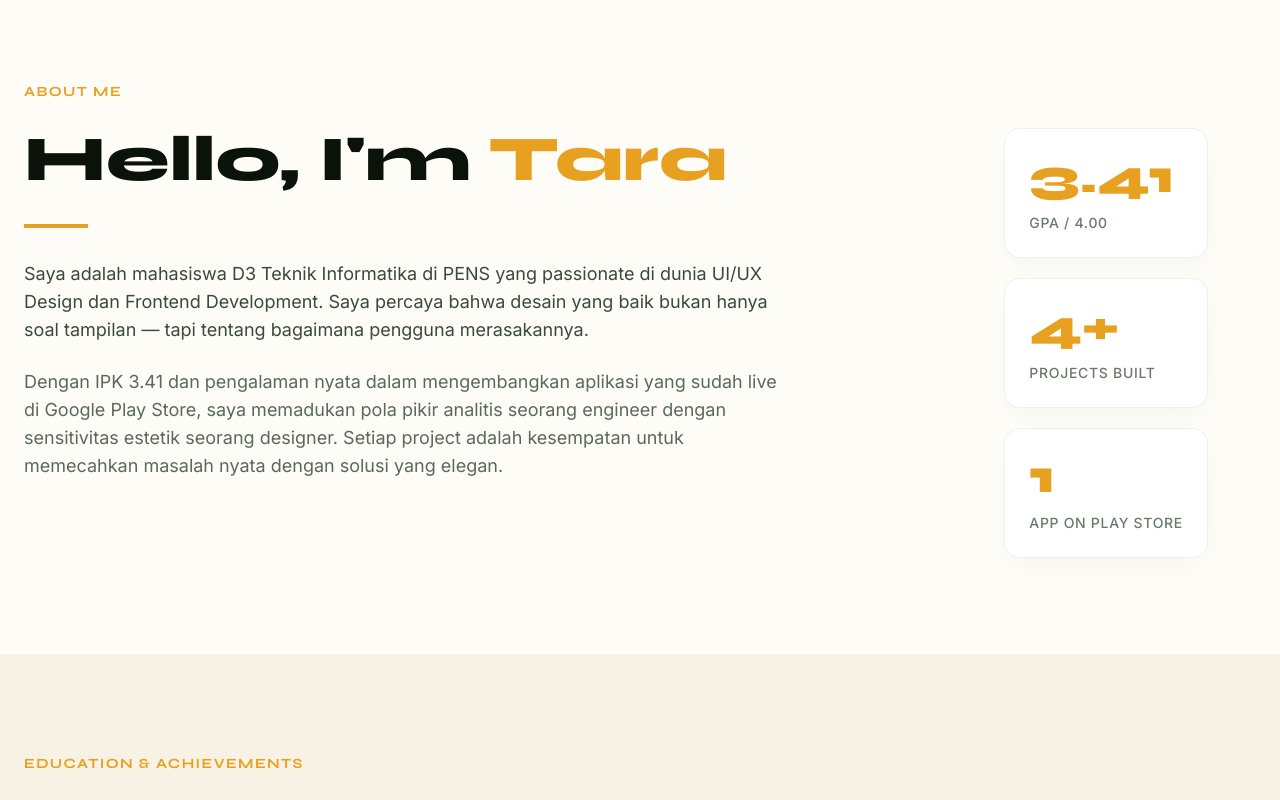
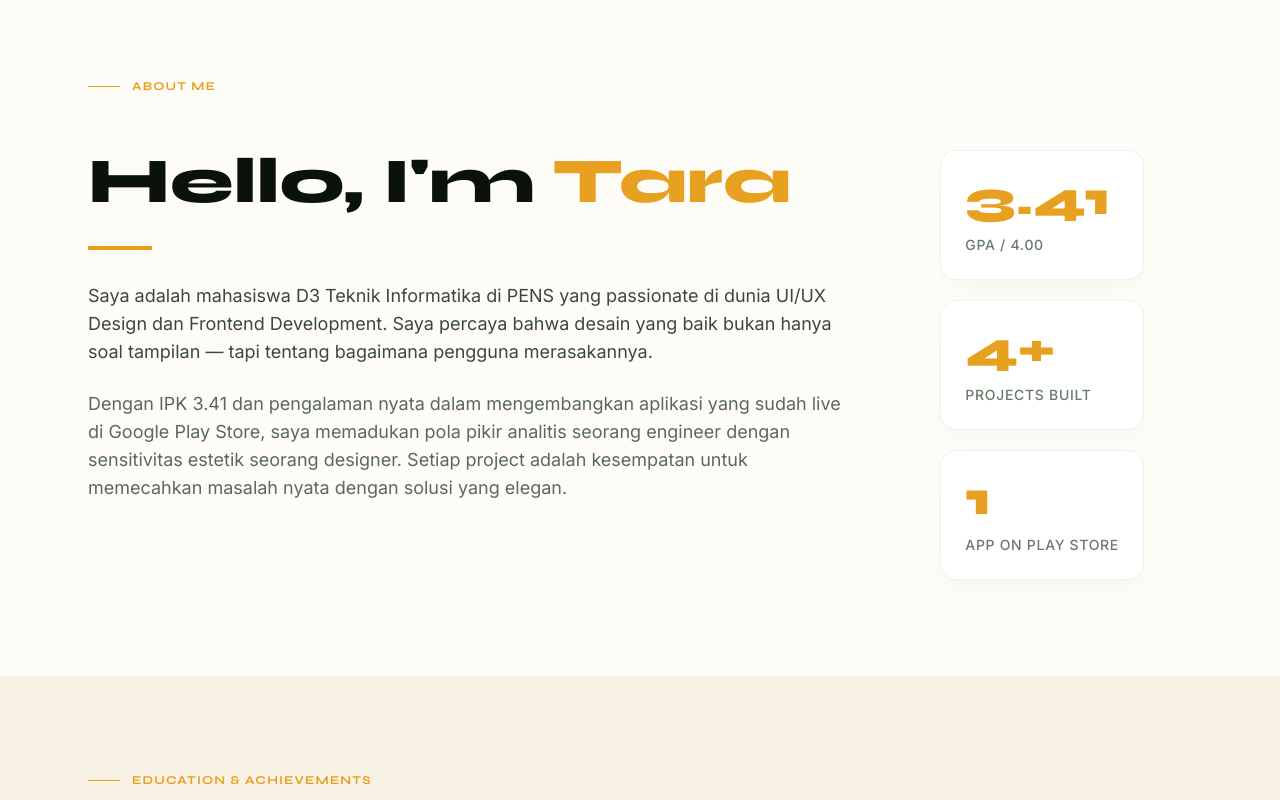
Before and after one commit to tarafathin/Portofolio, a Next.js app: page / in a window 1280 px wide. Shown: the part 880-1680 px from the top of the page. Built offline with nearby package versions, Linux system fonts and the light colour scheme.

Commit message:
first commit

```diff
--- a/components/sections/AboutSection.tsx
+++ b/components/sections/AboutSection.tsx
@@ -9,11 +9,12 @@ export default function AboutSection() {
       className="section-padding"
       style={{ background: "var(--cream-50, #FEFCF7)", color: "var(--text-dark)" }}
     >
-      <div className="max-w-7xl mx-auto px-6">
+      <div className="max-w-6xl mx-auto px-6">
         {/* Section label matching Image 2 style */}
-        <div className="mb-4 text-left">
+        <div className="flex items-center gap-3">
+          <span className="w-8 h-px" style={{ background: "var(--accent)" }} />
           <span
-            className="text-sm font-bold tracking-widest uppercase"
+            className="text-xs font-bold tracking-widest uppercase"
             style={{
               color: "var(--accent)",
               fontFamily: "Syne, sans-serif",
@@ -23,7 +24,7 @@ export default function AboutSection() {
           </span>
         </div>
 
-        <div className="flex flex-col md:flex-row gap-12 md:gap-20 justify-between items-start">
+        <div className="mt-12 flex flex-col md:flex-row gap-12 md:gap-20 justify-between items-start">
           {/* Left Column: Heading + Underline + Paragraphs */}
           <div className="flex flex-col max-w-3xl w-full text-left">
             <h2
--- a/components/sections/EducationSection.tsx
+++ b/components/sections/EducationSection.tsx
@@ -19,12 +19,10 @@ export default function EducationSection() {
       className="section-padding"
       style={{ background: "#F8F2E4", color: "var(--text-dark)" }}
     >
-      <div className="max-w-7xl mx-auto px-6">
+      <div className="max-w-6xl mx-auto px-6">
 
         {/* Education & Achievements Original Layout */}
-        <div className="mb-4 text-left">
-          <SectionLabel label="EDUCATION & ACHIEVEMENTS" dark />
-        </div>
+        <SectionLabel label="EDUCATION & ACHIEVEMENTS" />
 
         <div className="grid md:grid-cols-2 gap-10 mt-12 items-start mb-24">
 
@@ -195,16 +193,16 @@ export default function EducationSection() {
   );
 }
 
-function SectionLabel({ label, dark = false }: { label: string; dark?: boolean }) {
+function SectionLabel({ label }: { label: string }) {
   return (
-    <span
-      className="text-sm font-bold tracking-widest uppercase"
-      style={{
-        color: dark ? "var(--accent)" : "var(--accent)",
-        fontFamily: "Syne, sans-serif",
-      }}
-    >
-      {label}
-    </span>
+    <div className="flex items-center gap-3">
+      <span className="w-8 h-px" style={{ background: "var(--accent)" }} />
+      <span
+        className="text-xs font-bold tracking-widest uppercase"
+        style={{ color: "var(--accent)", fontFamily: "Syne, sans-serif" }}
+      >
+        {label}
+      </span>
+    </div>
   );
 }
```
